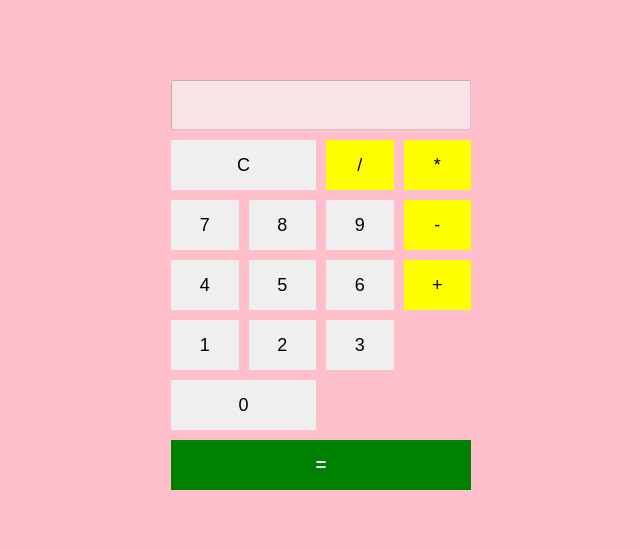
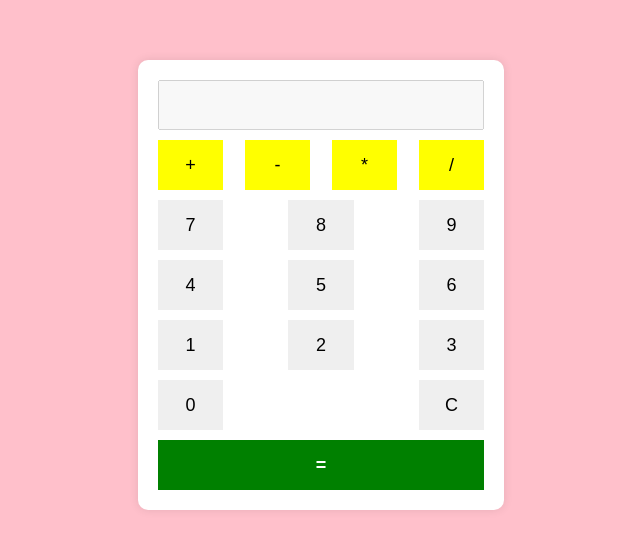
Before and after one commit to Aline-CROIRE/Calculator, a plain HTML site: page index.html in a window 1280 px wide. Shown: the part 115-664 px from the top of the page, without its empty margins (319-959 px from the left). Drawn offline with Linux system fonts and the light colour scheme.

Commit message:
Initial commit

```diff
--- a/index.html
+++ b/index.html
@@ -14,70 +14,93 @@
             margin: 0;
         }
 
-        .calculator {
-            display: grid;
-            grid-template-columns: repeat(4, 1fr);
-            grid-template-rows: repeat(5, 1fr);
-            gap: 10px;
-            width: 300px;
+        .calculator-container {
+            background-color: white;
+            padding: 20px;
+            border-radius: 10px;
+            box-shadow: 0 0 10px rgba(0, 0, 0, 0.1);
+            display: flex;
+            flex-direction: column;
+            align-items: center;
         }
 
-        .calculator input {
-            grid-column: span 4;
+        .display {
+            width: 100%;
             height: 50px;
             font-size: 24px;
             text-align: right;
+            margin-bottom: 10px;
             padding-right: 10px;
             box-sizing: border-box;
         }
 
-        .calculator button {
+        .button-row {
+            display: flex;
+            justify-content: space-between;
+            width: 100%;
+            margin-bottom: 10px;
+        }
+
+        button {
+            width: 20%;
             height: 50px;
             font-size: 18px;
             border: none;
             cursor: pointer;
+            margin-right: 5px;
         }
 
-        .calculator button.symbol {
+        button:last-child {
+            margin-right: 0;
+        }
+
+        .symbol {
             background-color: yellow;
         }
 
-        .calculator button.equals {
-            grid-column: span 4;
+        .equals {
+            width: 100%;
             background-color: green;
             color: white;
             font-weight: bold;
-        }
-
-        .calculator button.clear {
-            grid-column: span 2;
-        }
-
-        .calculator button.zero {
-            grid-column: span 2;
         }
     </style>
 </head>
 <body>
 
-<div class="calculator">
-    <input type="text" id="display" disabled>
+<div class="calculator-container">
+    <input type="text" id="display" class="display" disabled>
 
-    <button class="clear" onclick="clearDisplay()">C</button>
+    <div class="button-row">
+        <button class="symbol" onclick="appendToDisplay('+')">+</button>
+        <button class="symbol" onclick="appendToDisplay('-')">-</button>
+        <button class="symbol" onclick="appendToDisplay('*')">*</button>
         <button class="symbol" onclick="appendToDisplay('/')">/</button>
-    <button class="symbol" onclick="appendToDisplay('*')">*</button>
+    </div>
+
+    <div class="button-row">
         <button onclick="appendToDisplay('7')">7</button>
         <button onclick="appendToDisplay('8')">8</button>
         <button onclick="appendToDisplay('9')">9</button>
-    <button class="symbol" onclick="appendToDisplay('-')">-</button>
+    </div>
+
+    <div class="button-row">
         <button onclick="appendToDisplay('4')">4</button>
         <button onclick="appendToDisplay('5')">5</button>
         <button onclick="appendToDisplay('6')">6</button>
-    <button class="symbol" onclick="appendToDisplay('+')">+</button>
+    </div>
+
+    <div class="button-row">
         <button onclick="appendToDisplay('1')">1</button>
         <button onclick="appendToDisplay('2')">2</button>
         <button onclick="appendToDisplay('3')">3</button>
-    <button class="zero" onclick="appendToDisplay('0')">0</button>
+    </div>
+
+    <div class="button-row">
+        <button onclick="appendToDisplay('0')">0</button>
+        <button onclick="clearDisplay()">C</button>
+    </div>
+
     <button class="equals" onclick="calculate()">=</button>
 </div>
 
```
Also changed, not shown: 1 other file. Lines whose indentation alone changed are shown as unchanged.
